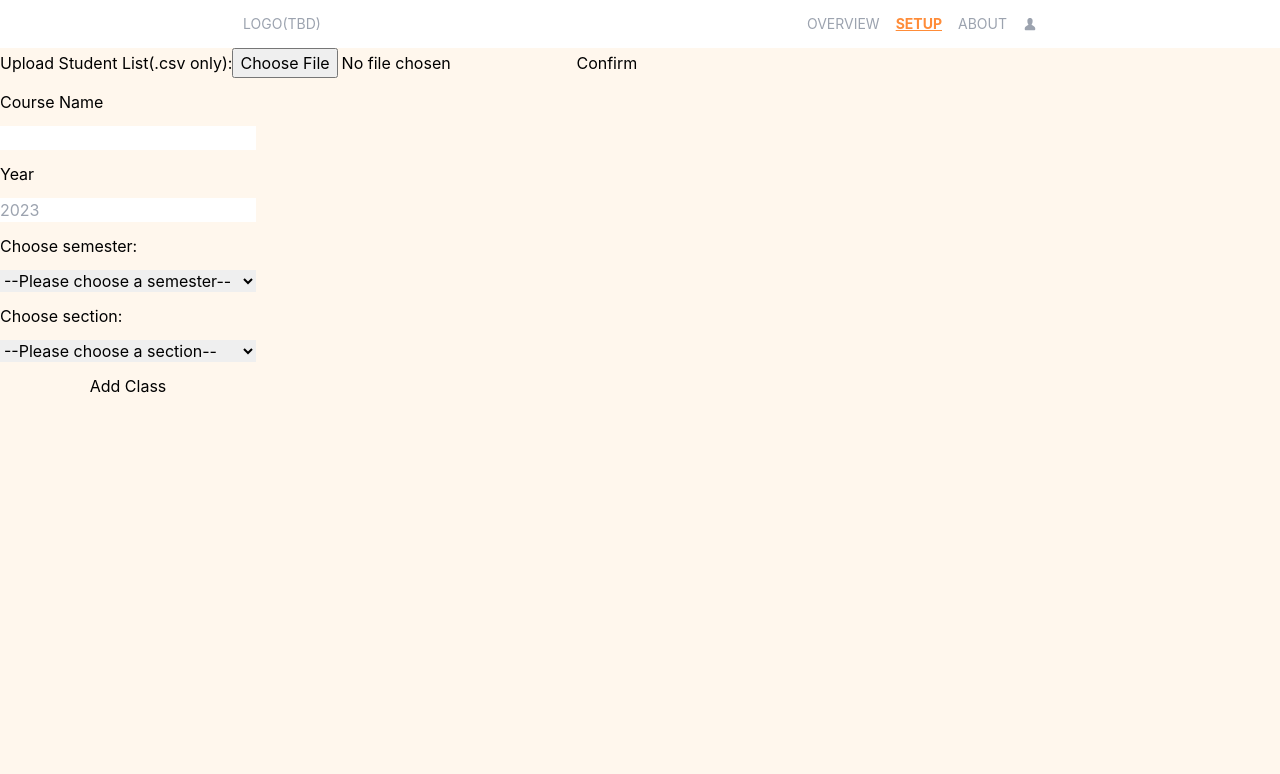
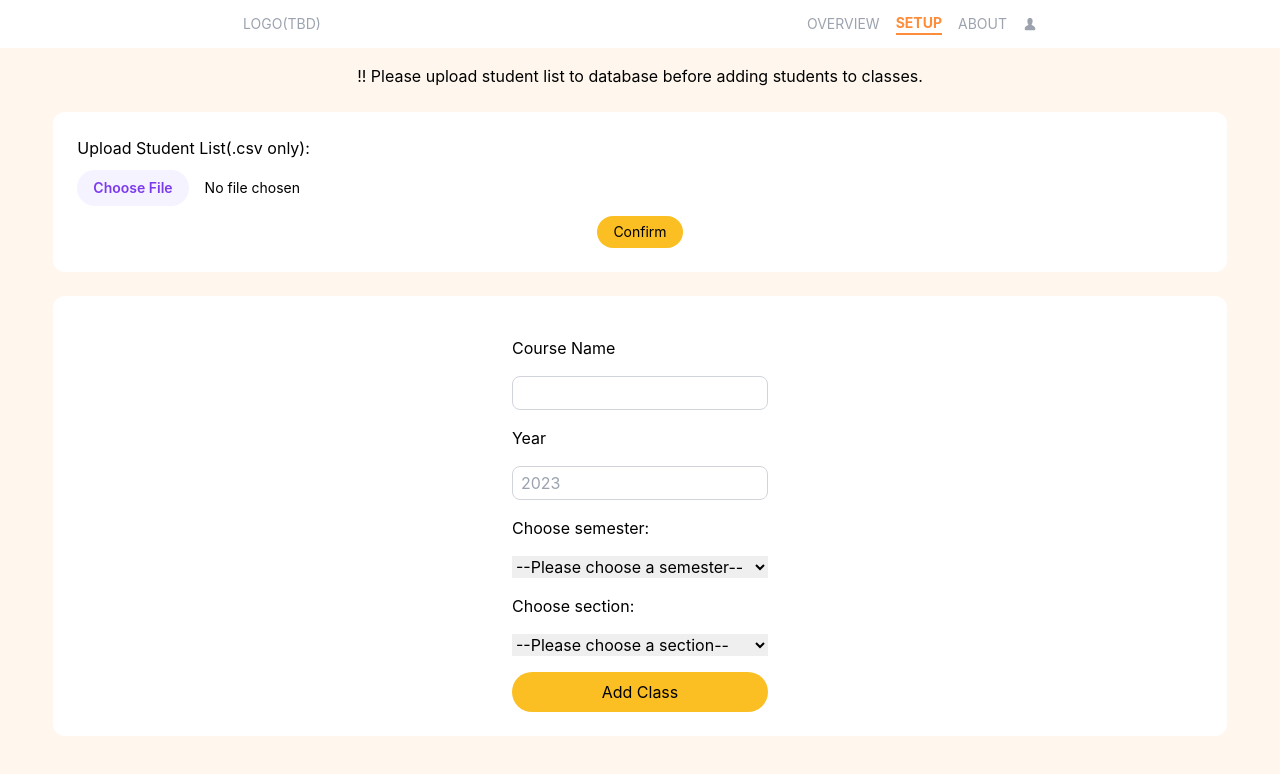
Before and after one commit to kuruxxii/Tasdeo, a React (Vite) app: page /setup in a window 1280 px wide. Shown: the top 774 px of the page. Built offline with nearby package versions, Linux system fonts and the light colour scheme; no server answers; the database is empty; sample sign-in values are in the browser's storage.

Commit message:
style remarkform

```diff
--- a/src/components/Header.jsx
+++ b/src/components/Header.jsx
@@ -6,8 +6,9 @@ import logoUrl from "../images/logo.png";
 export default function Header() {
   const activeStyles = {
     fontWeight: "bold",
-    textDecoration: "underline",
     color: "#FF8C38",
+    borderBottomWidth: "2px",
+    borderColor: "#FF8C38",
   };
 
   return (
--- a/src/pages/ClassDetail.jsx
+++ b/src/pages/ClassDetail.jsx
@@ -179,7 +179,7 @@ export default function ClassDetail() {
       </p>
       <div className="mt-2 mb-4 px-2 flex flex-col space-y-8">
         <div className="flex flex-col space-y-4">
-          <label htmlFor="register" className="text-sm self-start">
+          <label htmlFor="register" className="text-base self-start">
             Add Students for This Class (.csv only):
           </label>
           <input
@@ -199,7 +199,7 @@ export default function ClassDetail() {
           </button>
         </div>
         <div className="flex flex-col space-y-4">
-          <p className="text-sm">Tag Filters: </p>
+          <p className="text-base">Tag Filters: </p>
           <div className="text-sm flex space-x-4">
             <button
               className="bg-slate-400 text-white px-4 py-2 rounded-full"
--- a/src/pages/RemarkForm.jsx
+++ b/src/pages/RemarkForm.jsx
@@ -89,15 +89,24 @@ export default function RemarkForm() {
     tag = "average";
   }
   return (
-    <div className="h-full flex justify-center items-center">
-      <Link to={`/overview/${classId}?${search}`}>
-        <GoArrowLeft /> go back
+    <div className="w-full h-screen relative">
+      <Link
+        to={`/overview/${classId}?${search}`}
+        className="text-sm bg-slate-400 bg-bright px-4 py-2 rounded-full absolute right-4 bottom-1/3">
+        RETURN
       </Link>
-      <Form replace method="post" className="flex flex-col space-y-3">
+      <p className="mt-4 mb-4 w-11/12 mx-auto text-center">
+        !! Your remark has great significance to the student.
+      </p>
+      <div className="w-11/12 mx-auto flex justify-center items-center bg-white rounded-xl px-6 py-6 mb-4">
+        <Form
+          replace
+          method="post"
+          className="flex flex-col items-left space-y-3">
           <input type="hidden" name="classId" value={classId} />
           <input type="hidden" name="studentId" value={studentId} />
           <input type="hidden" name="tag" value={tag} />
-        <div>
+          <div className="space-x-2">
             <input
               required
               type="radio"
@@ -117,14 +126,20 @@ export default function RemarkForm() {
             <label htmlFor="negative">Negative</label>
           </div>
           <textarea
+            className="rounded-lg border border-gray-300 focus:outline-none focus:ring-2 focus:ring-amber-400 focus:border-transparent"
             required
             name="content"
             placeholder=" please be kind and friendly..."
             rows="5"
             cols="33"
             maxLength={100}></textarea>
-        <button type="submit">confirm</button>
+          <button
+            type="submit"
+            className="self-center text-sm w-28 bg-amber-400 bg-bright px-4 py-2 rounded-full">
+            CONFIRM
+          </button>
         </Form>
+      </div>
     </div>
   );
 }
--- a/src/pages/SetUp.jsx
+++ b/src/pages/SetUp.jsx
@@ -153,19 +153,32 @@ export default function SetUp() {
   };
 
   return (
-    <div>
-      <div>
+    <div className="mt-4 h-screen flex flex-col items-center space-y-6">
+      <p className="w-11/12 mx-auto text-center">
+        !! Please upload student list to database before adding students to
+        classes.
+      </p>
+      <div className="w-11/12 mx-auto flex flex-col justify-between items-start space-y-2 bg-white h-40 rounded-xl px-6 py-6 mb-4">
         <label htmlFor="students">Upload Student List(.csv only):</label>
         <input
           type="file"
           id="students"
+          className="text-sm file:mr-4 file:py-2 file:px-4
+          file:rounded-full file:border-0
+          file:text-sm file:font-semibold
+          file:bg-violet-50 file:text-violet-600
+          hover:file:bg-violet-100"
           name="students"
           accept=".csv"
           onChange={handleFileUpload}></input>
-        <button onClick={handleStudentsSubmit}>Confirm</button>
+        <button
+          className="bg-amber-400 text-sm h-8 flex justify-center items-center bg-bright px-4 py-2 rounded-full self-center"
+          onClick={handleStudentsSubmit}>
+          Confirm
+        </button>
       </div>
-      <div>
-        <Form replace method="post" className="w-64 flex flex-col space-y-3">
+      <div className="w-11/12 mx-auto flex justify-center items-center bg-white rounded-xl px-6 py-6 mb-4">
+        <Form replace method="post" className="w-64 flex flex-col space-y-4">
           <input
             type="hidden"
             name="classesjson"
@@ -174,7 +187,13 @@ export default function SetUp() {
           <label htmlFor="courseName" maxLength="40">
             Course Name
           </label>
-          <input type="text" id="courseName" name="courseName" required />
+          <input
+            type="text"
+            id="courseName"
+            name="courseName"
+            required
+            className="px-2 py-1 rounded-lg border border-gray-300 focus:outline-none focus:ring-2 focus:ring-amber-400 focus:border-transparent"
+          />
           <label htmlFor="year">Year</label>
           <input
             type="number"
@@ -184,6 +203,7 @@ export default function SetUp() {
             min={`${new Date().getFullYear()}`}
             max="2099"
             placeholder={`${new Date().getFullYear()}`}
+            className="px-2 py-1 rounded-lg border border-gray-300 focus:outline-none focus:ring-2 focus:ring-amber-400 focus:border-transparent"
             required
           />
           <label htmlFor="semester-select">Choose semester:</label>
@@ -206,7 +226,11 @@ export default function SetUp() {
             <option value="virtual">none</option>
           </select>
 
-          <button type="submit">Add Class</button>
+          <button
+            type="submit"
+            className="bg-amber-400 bg-bright px-4 py-2 rounded-full">
+            Add Class
+          </button>
         </Form>
       </div>
     </div>
```
Lines whose indentation alone changed are shown as unchanged.
